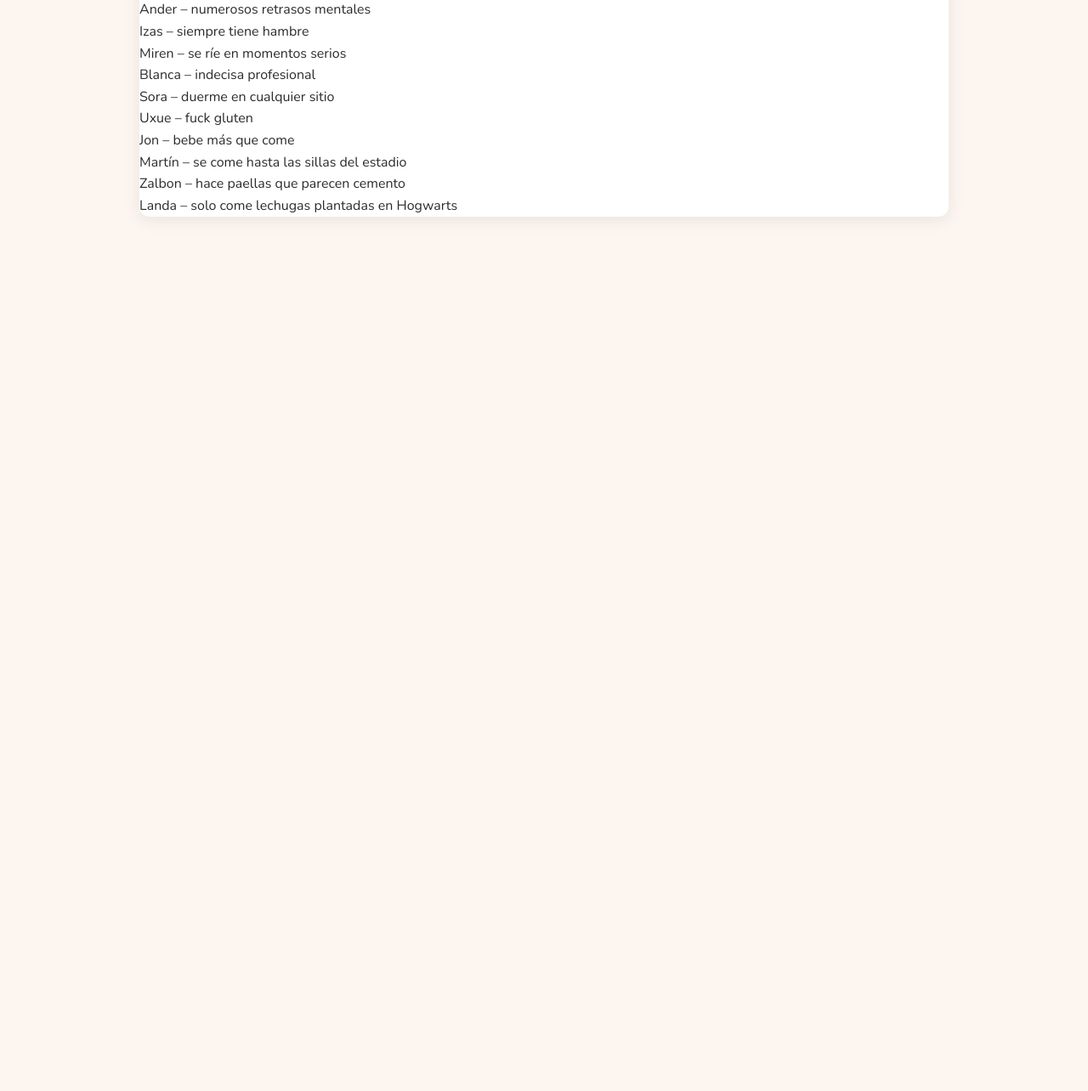
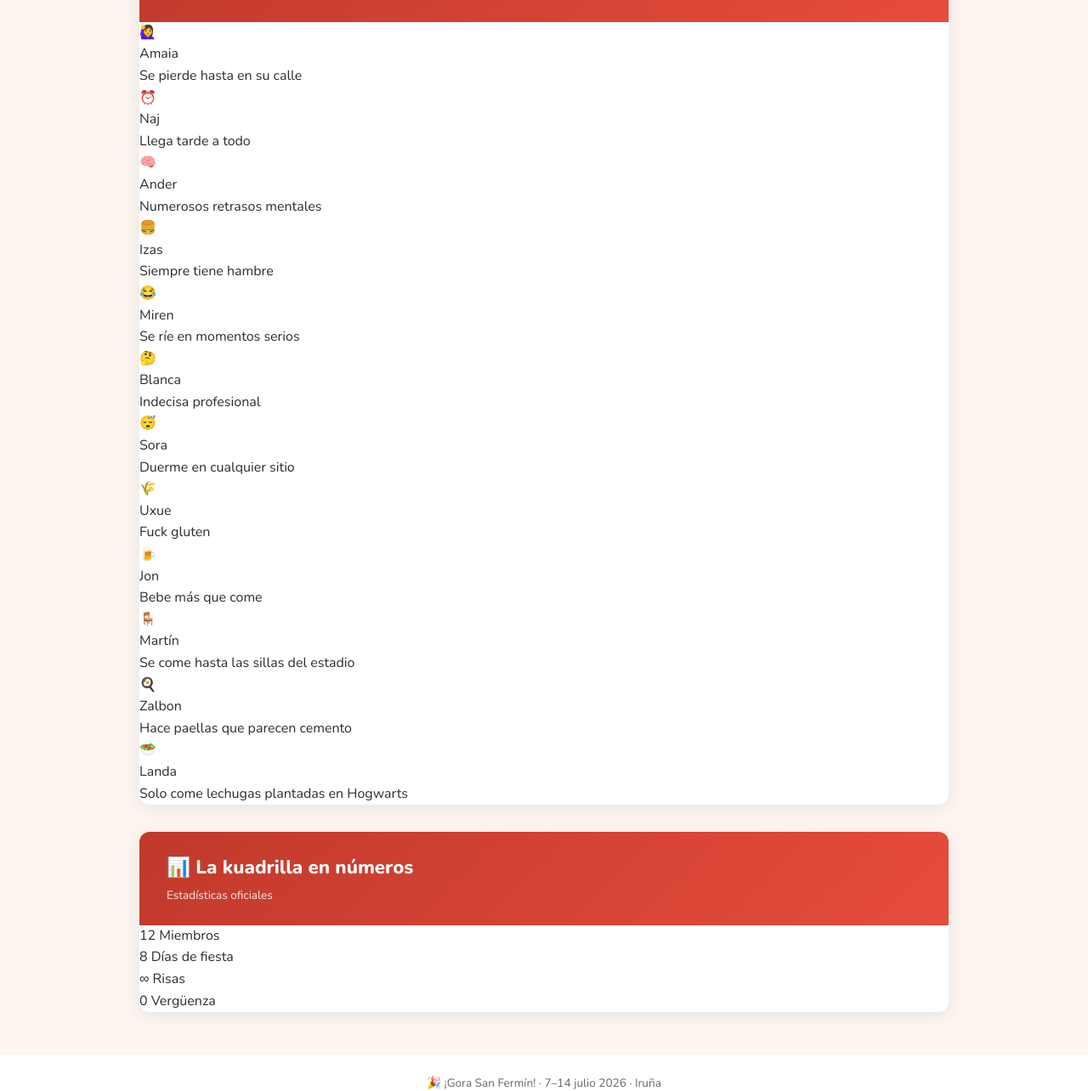
Before and after one commit to Soler95/kuadrillatoros, a plain HTML site: page kuadrilla.html in a window 1280 px wide. Shown: the part 199-1483 px from the top of the page at 85% size. Before the commit the page ends 800 px from the top, so only its background shows below. Drawn offline with nearby package versions, Linux system fonts and the light colour scheme.

Commit message:
Revamp kuadrilla.html structure and content
Updated the header and member section layout, added member cards with details, and included statistics about the group.

```diff
--- a/kuadrilla.html
+++ b/kuadrilla.html
@@ -2,43 +2,143 @@
 <html lang="es">
 <head>
   <meta charset="UTF-8">
-  <title>Miembros - Cuadrilla</title>
+  <meta name="viewport" content="width=device-width, initial-scale=1.0">
+  <title>Miembros · Kuadrilla San Fermín 2026</title>
   <link rel="stylesheet" href="style.css">
 </head>
-
 <body>
 
-<header>
-  <h1>👥 Miembros de la Cuadrilla</h1>
-
-  <nav>
-    <a href="index.html">Calendario</a>
-    <a href="kuadrilla.html">Miembros</a>
-  </nav>
+<header class="header">
+  <div class="header-inner">
+    <div class="header-brand">
+      <span class="header-bull">🐂</span>
+      <div>
+        <h1>Kuadrilla San Fermín 2026</h1>
+        <p>Votaciones y comentarios en tiempo real</p>
+      </div>
+    </div>
+    <nav class="nav">
+      <a href="index.html" class="nav-link">📅 Meriendas</a>
+      <a href="kuadrilla.html" class="nav-link active">👥 Miembros</a>
+    </nav>
+  </div>
 </header>
 
-<div class="container">
+<main class="container">
 
-  <div class="card">
-    <h2>😄 Cada uno con su “problema”</h2>
+  <section class="card">
+    <div class="card-header">
+      <h2>👥 Miembros de la Kuadrilla</h2>
+      <p>Cada uno con su encanto particular 😄</p>
+    </div>
 
-    <ul class="lista">
-      <li>Amaia – se pierde hasta en su calle</li>
-      <li>Naj – llega tarde a todo</li>
-      <li>Ander – numerosos retrasos mentales</li>
-      <li>Izas – siempre tiene hambre</li>
-      <li>Miren – se ríe en momentos serios</li>
-      <li>Blanca – indecisa profesional</li>
-      <li>Sora – duerme en cualquier sitio</li>
-      <li>Uxue – fuck gluten</li>
-      <li>Jon – bebe más que come</li>
-      <li>Martín – se come hasta las sillas del estadio</li>
-      <li>Zalbon – hace paellas que parecen cemento</li>
-       <li>Landa – solo come lechugas plantadas en Hogwarts</li>
-    </ul>
-  </div>
+    <div class="miembros-grid">
 
-</div>
+      <div class="miembro-card">
+        <div class="miembro-avatar">🙋‍♀️</div>
+        <div class="miembro-nombre">Amaia</div>
+        <div class="miembro-problema">Se pierde hasta en su calle</div>
+      </div>
+
+      <div class="miembro-card">
+        <div class="miembro-avatar">⏰</div>
+        <div class="miembro-nombre">Naj</div>
+        <div class="miembro-problema">Llega tarde a todo</div>
+      </div>
+
+      <div class="miembro-card">
+        <div class="miembro-avatar">🧠</div>
+        <div class="miembro-nombre">Ander</div>
+        <div class="miembro-problema">Numerosos retrasos mentales</div>
+      </div>
+
+      <div class="miembro-card">
+        <div class="miembro-avatar">🍔</div>
+        <div class="miembro-nombre">Izas</div>
+        <div class="miembro-problema">Siempre tiene hambre</div>
+      </div>
+
+      <div class="miembro-card">
+        <div class="miembro-avatar">😂</div>
+        <div class="miembro-nombre">Miren</div>
+        <div class="miembro-problema">Se ríe en momentos serios</div>
+      </div>
+
+      <div class="miembro-card">
+        <div class="miembro-avatar">🤔</div>
+        <div class="miembro-nombre">Blanca</div>
+        <div class="miembro-problema">Indecisa profesional</div>
+      </div>
+
+      <div class="miembro-card">
+        <div class="miembro-avatar">😴</div>
+        <div class="miembro-nombre">Sora</div>
+        <div class="miembro-problema">Duerme en cualquier sitio</div>
+      </div>
+
+      <div class="miembro-card">
+        <div class="miembro-avatar">🌾</div>
+        <div class="miembro-nombre">Uxue</div>
+        <div class="miembro-problema">Fuck gluten</div>
+      </div>
+
+      <div class="miembro-card">
+        <div class="miembro-avatar">🍺</div>
+        <div class="miembro-nombre">Jon</div>
+        <div class="miembro-problema">Bebe más que come</div>
+      </div>
+
+      <div class="miembro-card">
+        <div class="miembro-avatar">🪑</div>
+        <div class="miembro-nombre">Martín</div>
+        <div class="miembro-problema">Se come hasta las sillas del estadio</div>
+      </div>
+
+      <div class="miembro-card">
+        <div class="miembro-avatar">🍳</div>
+        <div class="miembro-nombre">Zalbon</div>
+        <div class="miembro-problema">Hace paellas que parecen cemento</div>
+      </div>
+
+      <div class="miembro-card">
+        <div class="miembro-avatar">🥗</div>
+        <div class="miembro-nombre">Landa</div>
+        <div class="miembro-problema">Solo come lechugas plantadas en Hogwarts</div>
+      </div>
+
+    </div>
+  </section>
+
+  <section class="card">
+    <div class="card-header">
+      <h2>📊 La kuadrilla en números</h2>
+      <p>Estadísticas oficiales</p>
+    </div>
+    <div class="stats-grid">
+      <div class="stat-item">
+        <span class="stat-num">12</span>
+        <span class="stat-label">Miembros</span>
+      </div>
+      <div class="stat-item">
+        <span class="stat-num">8</span>
+        <span class="stat-label">Días de fiesta</span>
+      </div>
+      <div class="stat-item">
+        <span class="stat-num">∞</span>
+        <span class="stat-label">Risas</span>
+      </div>
+      <div class="stat-item">
+        <span class="stat-num">0</span>
+        <span class="stat-label">Vergüenza</span>
+      </div>
+    </div>
+  </section>
+
+</main>
+
+<footer class="footer">
+  <p>🎉 ¡Gora San Fermín! · 7–14 julio 2026 · Iruña</p>
+</footer>
 
 </body>
 </html>
```
